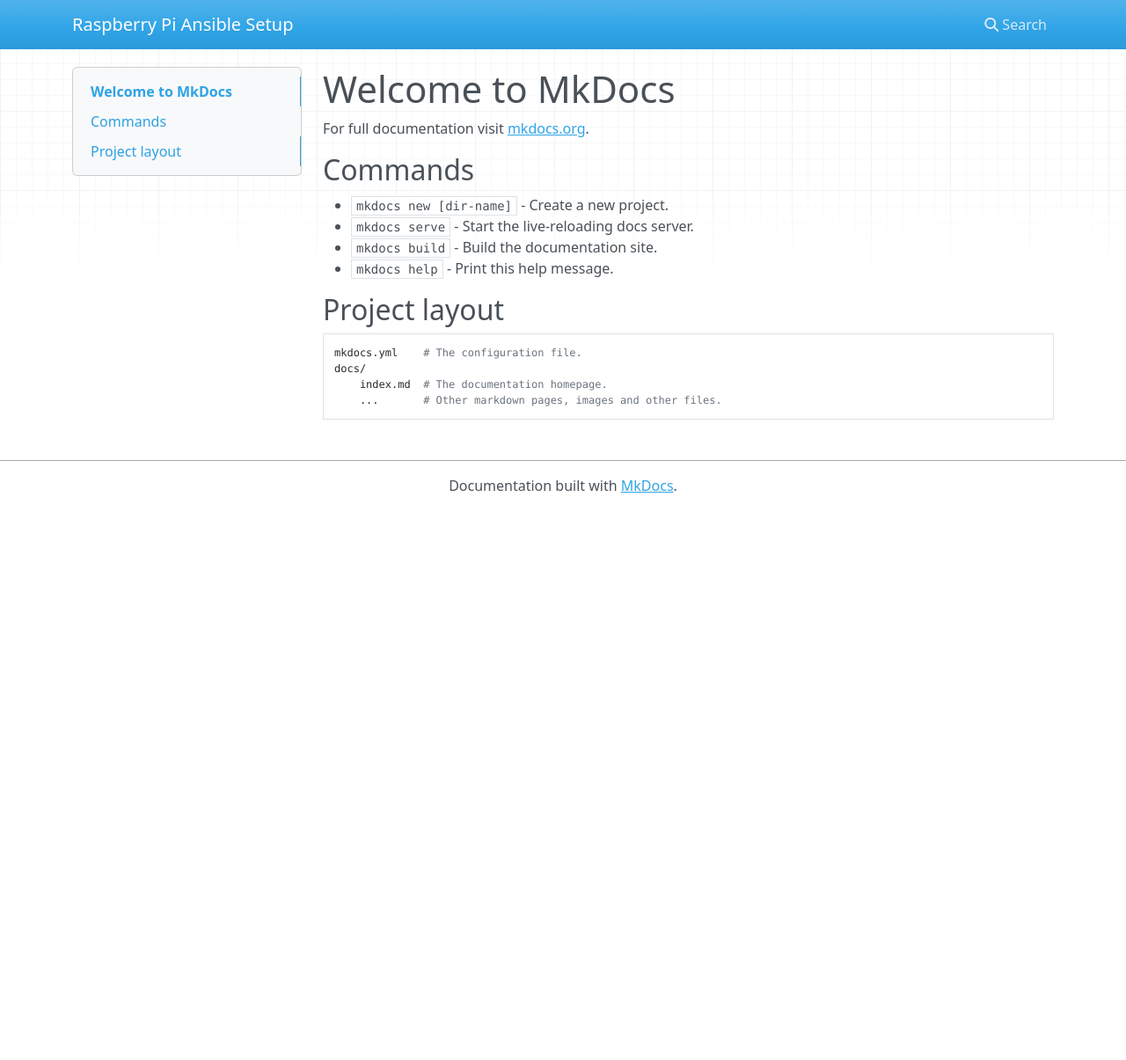
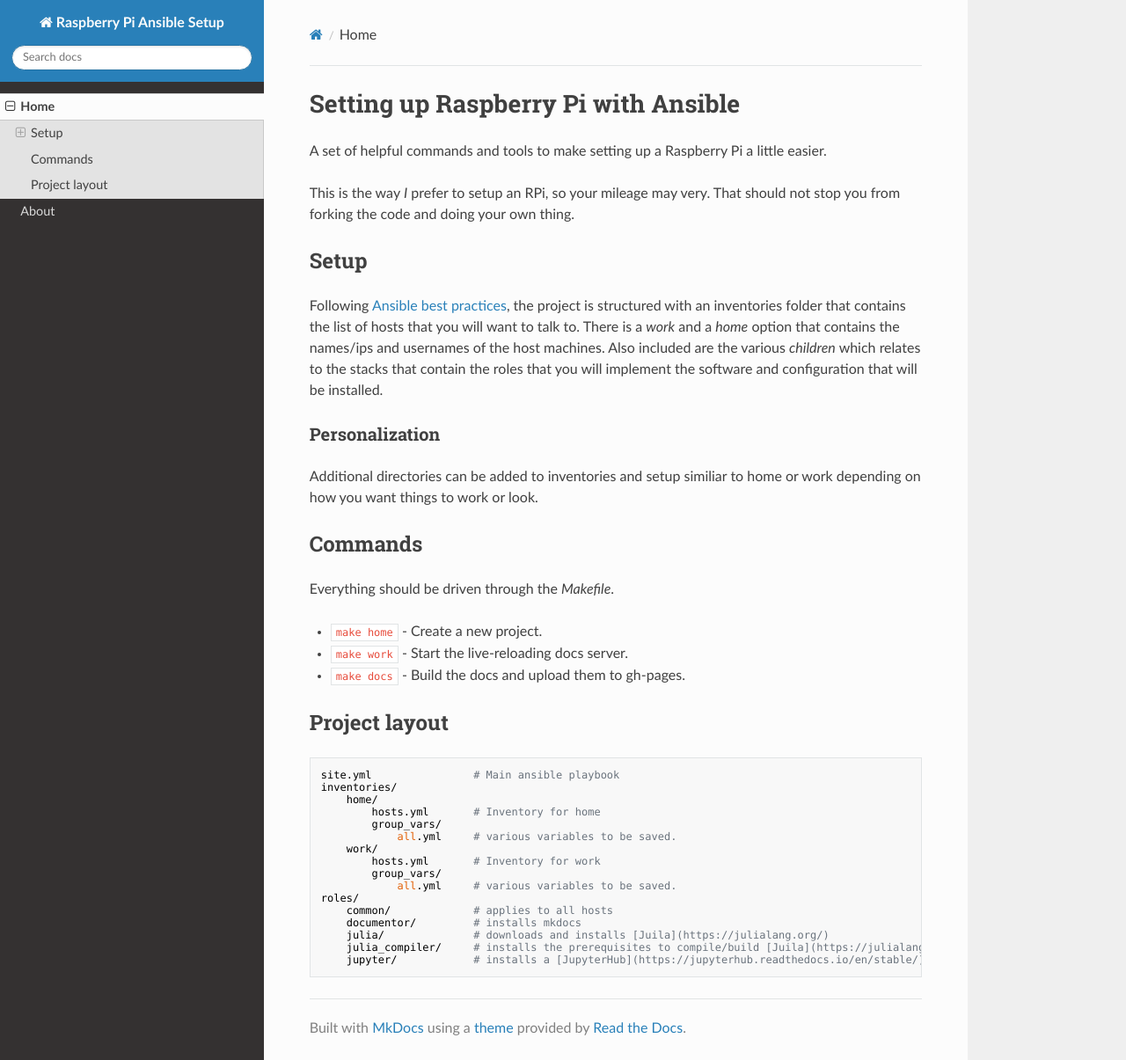
Before and after one commit to bbrietzke/anisble, an MkDocs documentation site: the page built from docs/index.md, in a window 1280 px wide and 1205 px high. Shown: the whole window at 88% size. Built offline with MkDocs 1.6.1, drawn with Linux system fonts in a browser that asks for light colours; nearby versions of some CDN libraries.

Commit message:
Working through documentation.

```diff
--- a/docs/index.md
+++ b/docs/index.md
@@ -1,17 +1,40 @@
-# Welcome to MkDocs
+# Setting up Raspberry Pi with Ansible
 
-For full documentation visit [mkdocs.org](https://mkdocs.org).
+A set of helpful commands and tools to make setting up a Raspberry Pi a little easier.
+
+This is the way _I_ prefer to setup an RPi, so your mileage may very.  That should not stop you from forking the code
+and doing your own thing.
+
+## Setup
+Following [Ansible best practices](https://docs.ansible.com/ansible/latest/user_guide/playbooks_best_practices.html), the project is structured
+with an inventories folder that contains the list of hosts that you will want to talk to.  There is a _work_ and a _home_ option that contains the
+names/ips and usernames of the host machines.  Also included are the various _children_ which relates to the stacks that contain the roles that you will implement the software and configuration that will be installed.
+
+### Personalization
+Additional directories can be added to inventories and setup similiar to home or work depending on how you want things to work or look.
 
 ## Commands
+Everything should be driven through the _Makefile_.
 
-* `mkdocs new [dir-name]` - Create a new project.
-* `mkdocs serve` - Start the live-reloading docs server.
-* `mkdocs build` - Build the documentation site.
-* `mkdocs help` - Print this help message.
+* `make home` - Create a new project.
+* `make work` - Start the live-reloading docs server.
+* `make docs` - Build the docs and upload them to gh-pages.
 
 ## Project layout
 
-    mkdocs.yml    # The configuration file.
-    docs/
-        index.md  # The documentation homepage.
-        ...       # Other markdown pages, images and other files.
+    site.yml                # Main ansible playbook
+    inventories/
+        home/
+            hosts.yml       # Inventory for home
+            group_vars/
+                all.yml     # various variables to be saved.
+        work/
+            hosts.yml       # Inventory for work
+            group_vars/
+                all.yml     # various variables to be saved.
+    roles/
+        common/             # applies to all hosts
+        documentor/         # installs mkdocs
+        julia/              # downloads and installs [Juila](https://julialang.org/)
+        julia_compiler/     # installs the prerequisites to compile/build [Juila](https://julialang.org/)
+        jupyter/            # installs a [JupyterHub](https://jupyterhub.readthedocs.io/en/stable/) instance
--- a/mkdocs.yml
+++ b/mkdocs.yml
@@ -1 +1,7 @@
 site_name: Raspberry Pi Ansible Setup
+nav:
+    - Home: index.md
+    - About: about.md
+
+theme:
+    name: readthedocs
```
Also changed, not shown: 2 other files.
